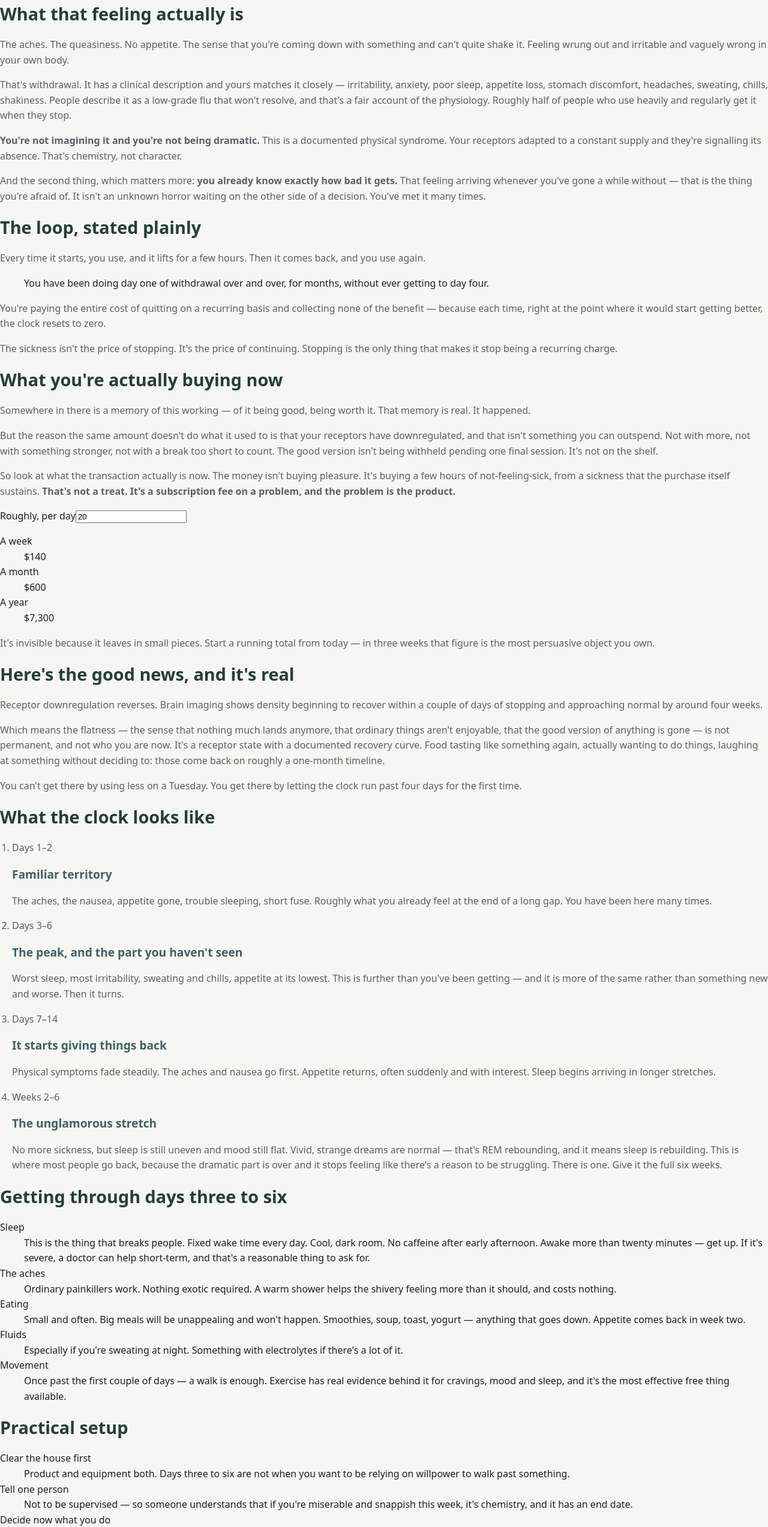
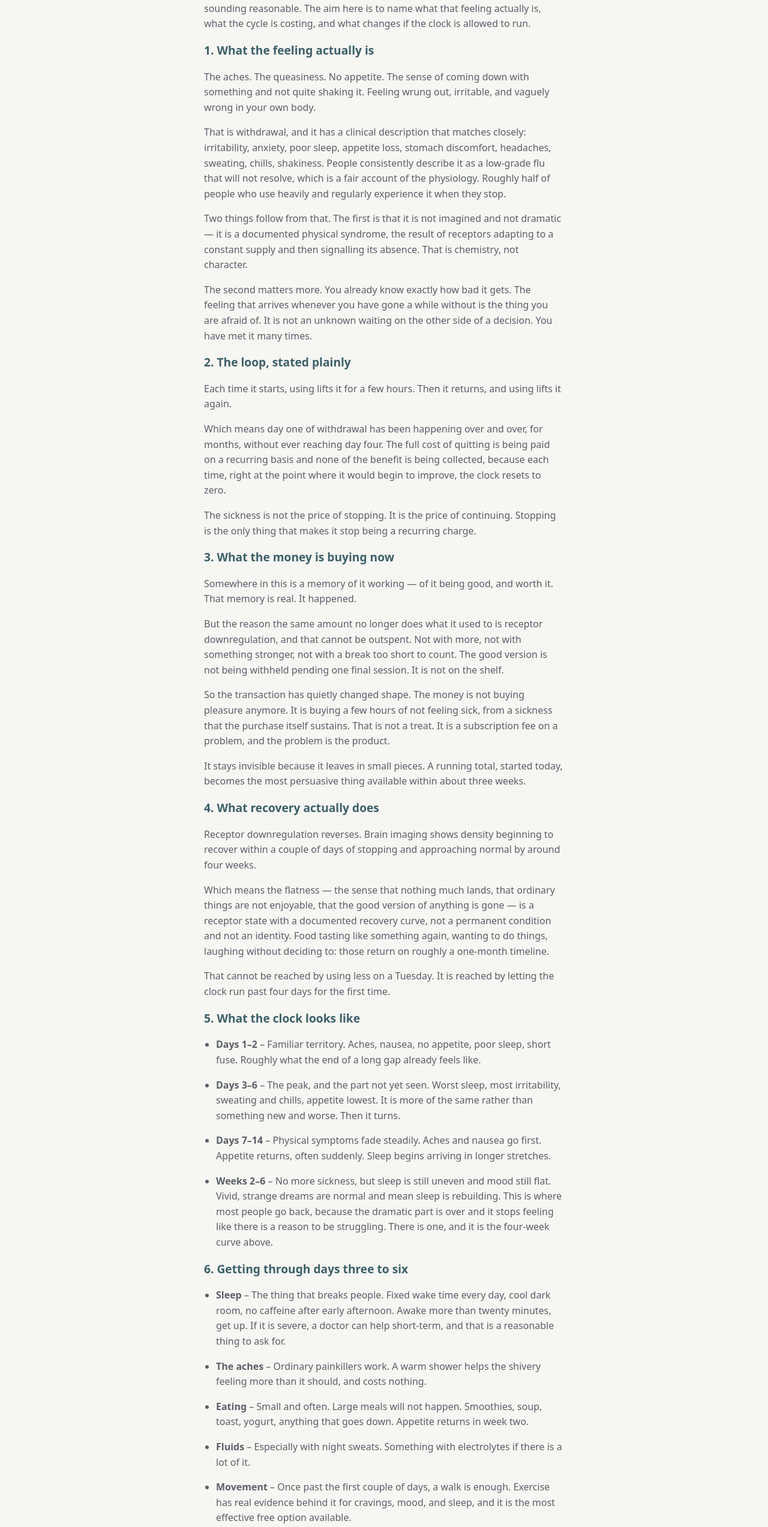
Before and after one commit to jwmcguire3/patternwork, a Next.js app: page /cannawithdrawl in a window 1280 px wide. Shown: the part 242-2788 px from the top of the page at 60% size. Built offline with nearby package versions, Linux system fonts and the light colour scheme.

Commit message:
Update page.tsx

```diff
--- a/app/cannawithdrawl/page.tsx
+++ b/app/cannawithdrawl/page.tsx
@@ -1,300 +1,223 @@
-import { useState } from "react";
+// app/stopping/page.tsx
+export default function MethodPage() {
+  return (
+    <main className="section">
+      <div className="container narrow">
+        <h2>You've Already Been Doing the Hard Part</h2>
+        <p>
+          This is for the situation where going without already makes you feel
+          ill, and where the thought of one more time before committing keeps
+          arriving and sounding reasonable. The aim here is to name what that
+          feeling actually is, what the cycle is costing, and what changes if the
+          clock is allowed to run.
+        </p>
 
-type Phase = {
-  range: string;
-  heading: string;
-  body: string;
-};
-
-const PHASES: Phase[] = [
-  {
-    range: "Days 1–2",
-    heading: "Familiar territory",
-    body: "The aches, the nausea, appetite gone, trouble sleeping, short fuse. Roughly what you already feel at the end of a long gap. You have been here many times.",
-  },
-  {
-    range: "Days 3–6",
-    heading: "The peak, and the part you haven't seen",
-    body: "Worst sleep, most irritability, sweating and chills, appetite at its lowest. This is further than you've been getting — and it is more of the same rather than something new and worse. Then it turns.",
-  },
-  {
-    range: "Days 7–14",
-    heading: "It starts giving things back",
-    body: "Physical symptoms fade steadily. The aches and nausea go first. Appetite returns, often suddenly and with interest. Sleep begins arriving in longer stretches.",
-  },
-  {
-    range: "Weeks 2–6",
-    heading: "The unglamorous stretch",
-    body: "No more sickness, but sleep is still uneven and mood still flat. Vivid, strange dreams are normal — that's REM rebounding, and it means sleep is rebuilding. This is where most people go back, because the dramatic part is over and it stops feeling like there's a reason to be struggling. There is one. Give it the full six weeks.",
-  },
-];
-
-const SURVIVAL = [
-  {
-    term: "Sleep",
-    detail:
-      "This is the thing that breaks people. Fixed wake time every day. Cool, dark room. No caffeine after early afternoon. Awake more than twenty minutes — get up. If it's severe, a doctor can help short-term, and that's a reasonable thing to ask for.",
-  },
-  {
-    term: "The aches",
-    detail:
-      "Ordinary painkillers work. Nothing exotic required. A warm shower helps the shivery feeling more than it should, and costs nothing.",
-  },
-  {
-    term: "Eating",
-    detail:
-      "Small and often. Big meals will be unappealing and won't happen. Smoothies, soup, toast, yogurt — anything that goes down. Appetite comes back in week two.",
-  },
-  {
-    term: "Fluids",
-    detail:
-      "Especially if you're sweating at night. Something with electrolytes if there's a lot of it.",
-  },
-  {
-    term: "Movement",
-    detail:
-      "Once past the first couple of days — a walk is enough. Exercise has real evidence behind it for cravings, mood and sleep, and it's the most effective free thing available.",
-  },
-];
-
-const SETUP = [
-  {
-    term: "Clear the house first",
-    detail:
-      "Product and equipment both. Days three to six are not when you want to be relying on willpower to walk past something.",
-  },
-  {
-    term: "Tell one person",
-    detail:
-      "Not to be supervised — so someone understands that if you're miserable and snappish this week, it's chemistry, and it has an end date.",
-  },
-  {
-    term: "Decide now what you do",
-    detail:
-      "The thought will arrive, probably around day three, and it will sound extremely reasonable. Arguing with it live while you feel awful is a losing position. Pick the action in advance: outside, shower, text one specific person. Something with a body attached.",
-  },
-  {
-    term: "On tapering",
-    detail:
-      "It works for some people and it's fair if stopping outright has failed before. But it asks you to measure out a smaller amount and then stop, every single day — the exact thing that's currently hard — and money keeps going out the whole time. For this particular loop, the shorter sharp version is usually cleaner. It's also completely safe: unlike alcohol or benzodiazepines, there's no medical danger in stopping abruptly.",
-  },
-];
-
-export default function DoingTheHardPart() {
-  const [daily, setDaily] = useState<number>(20);
-
-  const spend = Number.isNaN(daily) ? 0 : daily;
-  const money = (n: number) => "$" + Math.round(n).toLocaleString("en-US");
-
-  return (
-    <article className="guide">
-      <header>
-        <p className="eyebrow">A guide for stopping</p>
-        <h1>You've already been doing the hard part</h1>
-        <p className="dek">For when going without already makes you feel ill.</p>
-      </header>
-
-      <section>
-        <h2>What that feeling actually is</h2>
+        <h3>1. What the feeling actually is</h3>
         <p>
-          The aches. The queasiness. No appetite. The sense that you're coming
-          down with something and can't quite shake it. Feeling wrung out and
-          irritable and vaguely wrong in your own body.
+          The aches. The queasiness. No appetite. The sense of coming down with
+          something and not quite shaking it. Feeling wrung out, irritable, and
+          vaguely wrong in your own body.
         </p>
         <p>
-          That's withdrawal. It has a clinical description and yours matches it
-          closely — irritability, anxiety, poor sleep, appetite loss, stomach
-          discomfort, headaches, sweating, chills, shakiness. People describe it
-          as a low-grade flu that won't resolve, and that's a fair account of the
-          physiology. Roughly half of people who use heavily and regularly get it
-          when they stop.
+          That is withdrawal, and it has a clinical description that matches
+          closely: irritability, anxiety, poor sleep, appetite loss, stomach
+          discomfort, headaches, sweating, chills, shakiness. People consistently
+          describe it as a low-grade flu that will not resolve, which is a fair
+          account of the physiology. Roughly half of people who use heavily and
+          regularly experience it when they stop.
         </p>
         <p>
-          <strong>You're not imagining it and you're not being dramatic.</strong>{" "}
-          This is a documented physical syndrome. Your receptors adapted to a
-          constant supply and they're signalling its absence. That's chemistry,
-          not character.
+          Two things follow from that. The first is that it is not imagined and
+          not dramatic — it is a documented physical syndrome, the result of
+          receptors adapting to a constant supply and then signalling its absence.
+          That is chemistry, not character.
         </p>
         <p>
-          And the second thing, which matters more:{" "}
-          <strong>you already know exactly how bad it gets.</strong> That feeling
-          arriving whenever you've gone a while without — that is the thing you're
-          afraid of. It isn't an unknown horror waiting on the other side of a
-          decision. You've met it many times.
+          The second matters more. You already know exactly how bad it gets. The
+          feeling that arrives whenever you have gone a while without is the thing
+          you are afraid of. It is not an unknown waiting on the other side of a
+          decision. You have met it many times.
         </p>
-      </section>
 
-      <section>
-        <h2>The loop, stated plainly</h2>
+        <h3>2. The loop, stated plainly</h3>
         <p>
-          Every time it starts, you use, and it lifts for a few hours. Then it
-          comes back, and you use again.
-        </p>
-        <blockquote>
-          You have been doing day one of withdrawal over and over, for months,
-          without ever getting to day four.
-        </blockquote>
-        <p>
-          You're paying the entire cost of quitting on a recurring basis and
-          collecting none of the benefit — because each time, right at the point
-          where it would start getting better, the clock resets to zero.
+          Each time it starts, using lifts it for a few hours. Then it returns,
+          and using lifts it again.
         </p>
         <p>
-          The sickness isn't the price of stopping. It's the price of continuing.
-          Stopping is the only thing that makes it stop being a recurring charge.
+          Which means day one of withdrawal has been happening over and over, for
+          months, without ever reaching day four. The full cost of quitting is
+          being paid on a recurring basis and none of the benefit is being
+          collected, because each time, right at the point where it would begin to
+          improve, the clock resets to zero.
         </p>
-      </section>
+        <p>
+          The sickness is not the price of stopping. It is the price of
+          continuing. Stopping is the only thing that makes it stop being a
+          recurring charge.
+        </p>
 
-      <section>
-        <h2>What you're actually buying now</h2>
+        <h3>3. What the money is buying now</h3>
         <p>
-          Somewhere in there is a memory of this working — of it being good, being
+          Somewhere in this is a memory of it working — of it being good, and
           worth it. That memory is real. It happened.
         </p>
         <p>
-          But the reason the same amount doesn't do what it used to is that your
-          receptors have downregulated, and that isn't something you can outspend.
-          Not with more, not with something stronger, not with a break too short
-          to count. The good version isn't being withheld pending one final
-          session. It's not on the shelf.
+          But the reason the same amount no longer does what it used to is
+          receptor downregulation, and that cannot be outspent. Not with more, not
+          with something stronger, not with a break too short to count. The good
+          version is not being withheld pending one final session. It is not on
+          the shelf.
         </p>
         <p>
-          So look at what the transaction actually is now. The money isn't buying
-          pleasure. It's buying a few hours of not-feeling-sick, from a sickness
-          that the purchase itself sustains.{" "}
-          <strong>
-            That's not a treat. It's a subscription fee on a problem, and the
-            problem is the product.
-          </strong>
+          So the transaction has quietly changed shape. The money is not buying
+          pleasure anymore. It is buying a few hours of not feeling sick, from a
+          sickness that the purchase itself sustains. That is not a treat. It is a
+          subscription fee on a problem, and the problem is the product.
+        </p>
+        <p>
+          It stays invisible because it leaves in small pieces. A running total,
+          started today, becomes the most persuasive thing available within about
+          three weeks.
         </p>
 
-        <div className="calculator">
-          <label htmlFor="daily-spend">Roughly, per day</label>
-          <input
-            id="daily-spend"
-            type="number"
-            min={0}
-            value={Number.isNaN(daily) ? "" : daily}
-            onChange={(e) => setDaily(parseFloat(e.target.value))}
-          />
-          <dl>
-            <div>
-              <dt>A week</dt>
-              <dd>{money(spend * 7)}</dd>
-            </div>
-            <div>
-              <dt>A month</dt>
-              <dd>{money(spend * 30)}</dd>
-            </div>
-            <div>
-              <dt>A year</dt>
-              <dd>{money(spend * 365)}</dd>
-            </div>
-          </dl>
-          <p className="note">
-            It's invisible because it leaves in small pieces. Start a running
-            total from today — in three weeks that figure is the most persuasive
-            object you own.
-          </p>
-        </div>
-      </section>
-
-      <section>
-        <h2>Here's the good news, and it's real</h2>
+        <h3>4. What recovery actually does</h3>
         <p>
           Receptor downregulation reverses. Brain imaging shows density beginning
           to recover within a couple of days of stopping and approaching normal by
           around four weeks.
         </p>
         <p>
-          Which means the flatness — the sense that nothing much lands anymore,
-          that ordinary things aren't enjoyable, that the good version of anything
-          is gone — is not permanent, and not who you are now. It's a receptor
-          state with a documented recovery curve. Food tasting like something
-          again, actually wanting to do things, laughing at something without
-          deciding to: those come back on roughly a one-month timeline.
+          Which means the flatness — the sense that nothing much lands, that
+          ordinary things are not enjoyable, that the good version of anything is
+          gone — is a receptor state with a documented recovery curve, not a
+          permanent condition and not an identity. Food tasting like something
+          again, wanting to do things, laughing without deciding to: those return
+          on roughly a one-month timeline.
         </p>
         <p>
-          You can't get there by using less on a Tuesday. You get there by letting
-          the clock run past four days for the first time.
+          That cannot be reached by using less on a Tuesday. It is reached by
+          letting the clock run past four days for the first time.
         </p>
-      </section>
 
-      <section>
-        <h2>What the clock looks like</h2>
-        <ol className="timeline">
-          {PHASES.map((phase) => (
-            <li key={phase.range}>
-              <p className="range">{phase.range}</p>
-              <h3>{phase.heading}</h3>
-              <p>{phase.body}</p>
-            </li>
-          ))}
-        </ol>
-      </section>
+        <h3>5. What the clock looks like</h3>
+        <ul>
+          <li>
+            <strong>Days 1–2</strong> – Familiar territory. Aches, nausea, no
+            appetite, poor sleep, short fuse. Roughly what the end of a long gap
+            already feels like.
+          </li>
+          <li>
+            <strong>Days 3–6</strong> – The peak, and the part not yet seen. Worst
+            sleep, most irritability, sweating and chills, appetite lowest. It is
+            more of the same rather than something new and worse. Then it turns.
+          </li>
+          <li>
+            <strong>Days 7–14</strong> – Physical symptoms fade steadily. Aches
+            and nausea go first. Appetite returns, often suddenly. Sleep begins
+            arriving in longer stretches.
+          </li>
+          <li>
+            <strong>Weeks 2–6</strong> – No more sickness, but sleep is still
+            uneven and mood still flat. Vivid, strange dreams are normal and mean
+            sleep is rebuilding. This is where most people go back, because the
+            dramatic part is over and it stops feeling like there is a reason to
+            be struggling. There is one, and it is the four-week curve above.
+          </li>
+        </ul>
 
-      <section>
-        <h2>Getting through days three to six</h2>
-        <dl className="definitions">
-          {SURVIVAL.map((item) => (
-            <div key={item.term}>
-              <dt>{item.term}</dt>
-              <dd>{item.detail}</dd>
-            </div>
-          ))}
-        </dl>
-      </section>
+        <h3>6. Getting through days three to six</h3>
+        <ul>
+          <li>
+            <strong>Sleep</strong> – The thing that breaks people. Fixed wake time
+            every day, cool dark room, no caffeine after early afternoon. Awake
+            more than twenty minutes, get up. If it is severe, a doctor can help
+            short-term, and that is a reasonable thing to ask for.
+          </li>
+          <li>
+            <strong>The aches</strong> – Ordinary painkillers work. A warm shower
+            helps the shivery feeling more than it should, and costs nothing.
+          </li>
+          <li>
+            <strong>Eating</strong> – Small and often. Large meals will not
+            happen. Smoothies, soup, toast, yogurt, anything that goes down.
+            Appetite returns in week two.
+          </li>
+          <li>
+            <strong>Fluids</strong> – Especially with night sweats. Something with
+            electrolytes if there is a lot of it.
+          </li>
+          <li>
+            <strong>Movement</strong> – Once past the first couple of days, a walk
+            is enough. Exercise has real evidence behind it for cravings, mood,
+            and sleep, and it is the most effective free option available.
+          </li>
+        </ul>
 
-      <section>
-        <h2>Practical setup</h2>
-        <dl className="definitions">
-          {SETUP.map((item) => (
-            <div key={item.term}>
-              <dt>{item.term}</dt>
-              <dd>{item.detail}</dd>
-            </div>
-          ))}
-        </dl>
+        <h3>7. Practical setup</h3>
+        <ul>
+          <li>
+            <strong>Clear the house first</strong> – Product and equipment both.
+            Days three to six are not the time to be relying on willpower to walk
+            past something.
+          </li>
+          <li>
+            <strong>Tell one person</strong> – Not for supervision, but so someone
+            understands that this week's irritability is chemistry and has an end
+            date.
+          </li>
+          <li>
+            <strong>Decide the response in advance</strong> – The thought will
+            arrive, probably around day three, and it will sound extremely
+            reasonable. Arguing with it live while feeling awful is a losing
+            position. Choose the action beforehand: outside, shower, text one
+            specific person. Something with a body attached.
+          </li>
+          <li>
+            <strong>On tapering</strong> – It works for some people and is fair if
+            stopping outright has failed before. But it requires measuring out a
+            smaller amount and then stopping, every single day, which is the exact
+            thing that is currently hard, and money keeps going out the whole
+            time. For this particular loop the shorter, sharper version is usually
+            cleaner. It is also safe: unlike alcohol or benzodiazepines, there is
+            no medical danger in stopping abruptly.
+          </li>
+        </ul>
         <p>
           Marijuana Anonymous and SMART Recovery both run online meetings at all
           hours and cost nothing. In the US, the SAMHSA helpline —{" "}
-          <strong>1-800-662-4357</strong> — is free, confidential and open 24/7.
+          <strong>1-800-662-4357</strong> — is free, confidential, and open
+          24 hours.
         </p>
-      </section>
 
-      <section>
-        <h2>Worth a doctor if</h2>
+        <h3>When to involve a doctor</h3>
         <ul>
-          <li>
-            Vomiting is severe, or you can't keep fluids down for a day or more.
-          </li>
+          <li>Vomiting is severe, or fluids will not stay down for a day or more.</li>
           <li>Symptoms are still severe and not improving after six weeks.</li>
           <li>
-            The low mood gets heavy rather than just flat. If you find yourself
-            having thoughts of hurting yourself, don't sit with that alone — call
-            a doctor, a crisis line, or someone you trust.
+            The low mood becomes heavy rather than flat. Thoughts of self-harm are
+            not something to sit with alone — call a doctor, a crisis line, or
+            someone you trust.
           </li>
         </ul>
-      </section>
 
-      <section>
-        <h2>The short version</h2>
+        <h3>The short version</h3>
         <p>
-          The illness you're afraid of is the illness you already have, on repeat,
-          at full price.
+          The illness being feared is the illness already happening, on repeat, at
+          full price.
         </p>
         <p>
-          You've done days one and two more times than you can count. What you
-          haven't done is day five — and day five isn't a new and worse thing,
-          it's the last of the same thing, after which it goes away and stays
-          away.
+          Days one and two have been done more times than anyone could count. Day
+          five is the part that has not been done, and day five is not a new and
+          worse thing. It is the last of the same thing, after which it goes away
+          and stays away.
         </p>
         <p>
-          There's no version where you get one more good one first. That option
-          quietly expired a while ago. What's still on the table is the part where
-          it ends.
+          There is no version where one more good one comes first. That option
+          expired a while ago without announcing itself. What remains available is
+          the part where it ends.
         </p>
-      </section>
-    </article>
+      </div>
+    </main>
   );
 }
```
